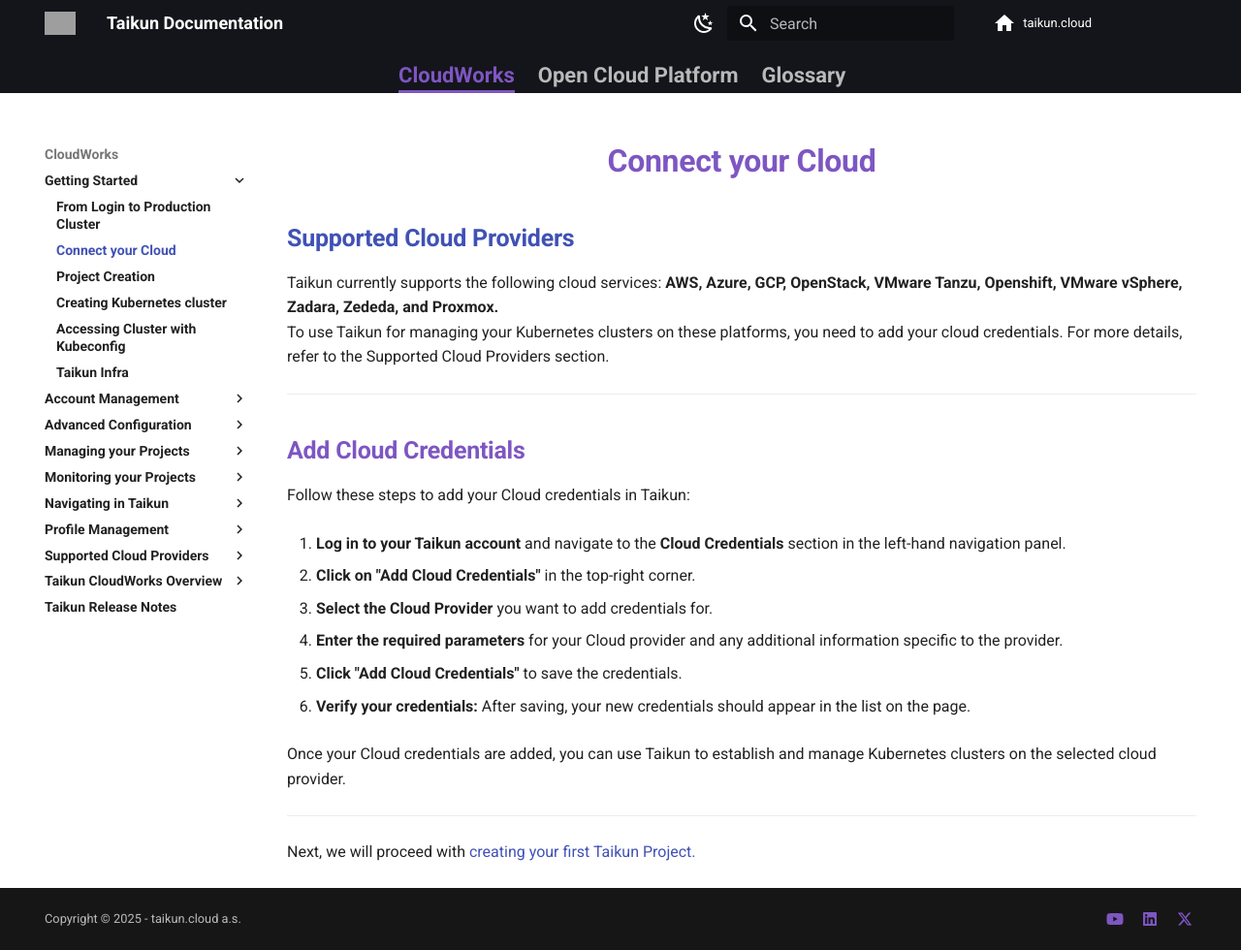
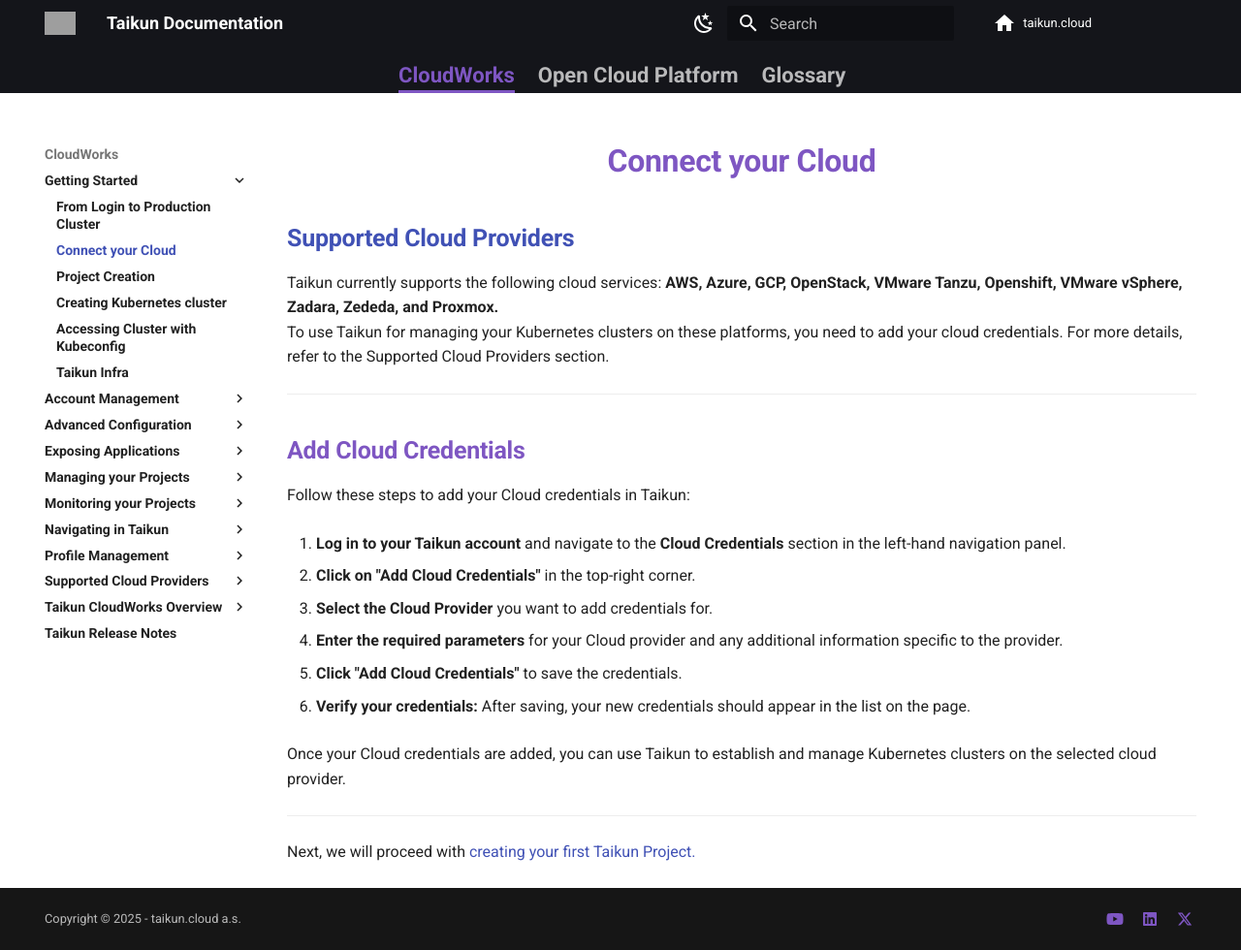
Before and after one commit to taikun-cloud/Taikun-CloudWorks-Documentation, an MkDocs documentation site: the page built from docs/CloudWorks/Getting_Started/Connect_your_Cloud.md, in a window 1280 px wide and 980 px high. Shown: the whole window at 97% size. Built offline with MkDocs 1.6.1 and Material for MkDocs 9.7.7, drawn with Linux system fonts in a browser that asks for light colours; some of the changed lines change nothing that is shown; grey boxes are pictures that could not be loaded.

Commit message:
Update mkdocs.yml

```diff
--- a/mkdocs.yml
+++ b/mkdocs.yml
@@ -147,6 +147,14 @@
           - Creating an Azure Cluster for AKS: CloudWorks/Advanced_Configuration/Creating_an_Azure_Cluster_for_AKS.md
           - Creating a GKE Cluster on Google Cloud: CloudWorks/Advanced_Configuration/Creating_a_GKE_Cluster_on_Google_Cloud.md
           - Creating an EKS Cluster in Auto Mode: CloudWorks/Advanced_Configuration/Creating_an_EKS_Cluster_in_Auto_Mode.md
+      - Exposing Applications:
+          - Exposing Applications: CloudWorks/Exposing_Applications/Exposing_Applications.md
+          - 01 Kubernetes DNS-Basics: CloudWorks/Exposing_Applications/01_Kubernetes_DNS-Basics.md
+          - 02 LoadBalancer: CloudWorks/Exposing_Applications/02_LoadBalancer.md
+          - 03 Taikun Ingress-Basics: CloudWorks/Exposing_Applications/03_Taikun_Ingress-Basics.md
+          - 04 Taikun Ingress-Managed Apps: CloudWorks/Exposing_Applications/04_Taikun_Ingress-Managed_Apps.md
+          - 05 Taikun Ingress-CertManager: CloudWorks/Exposing_Applications/05_Taikun_Ingress-CertManager.md
+          - 06 Taikun Link: CloudWorks/Exposing_Applications/06_Taikun_link.md
       - Managing your Projects:
           - AI Assistant: CloudWorks/Managing_your_Projects/AI_assistant.md
           - Application Exposure via Bastion LB: CloudWorks/Managing_your_Projects/Application_Exposure_via_Bastion_LB.md
```
